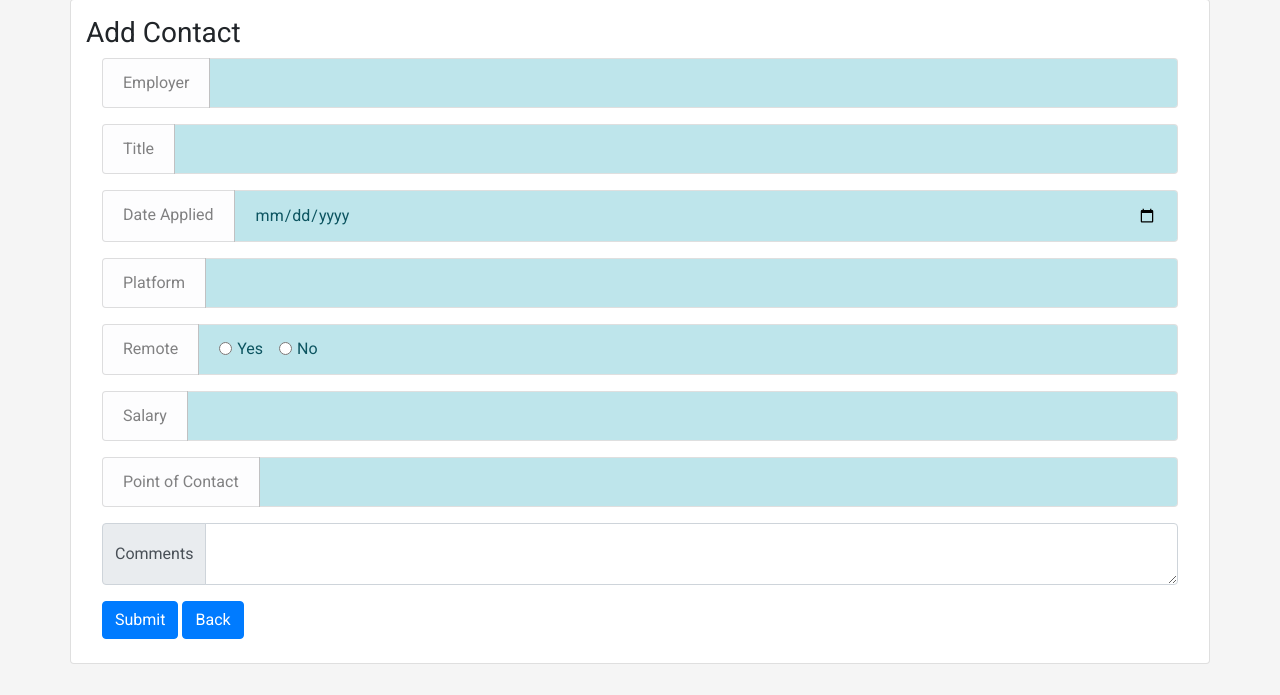
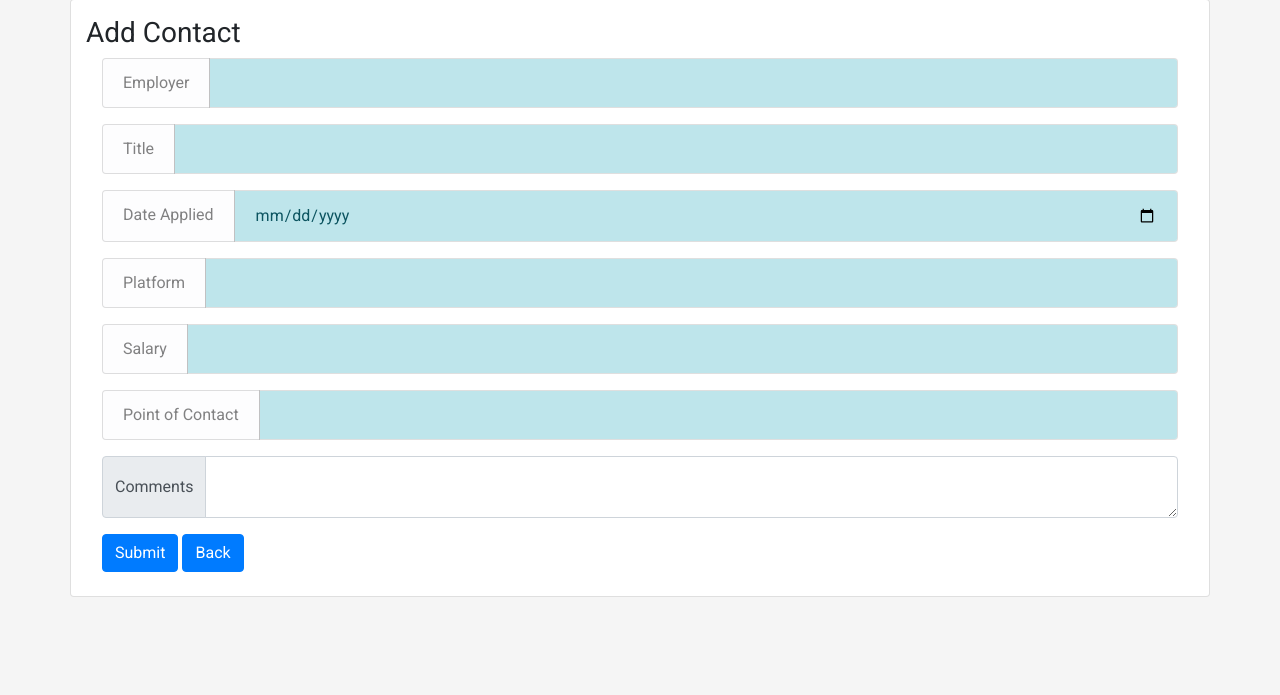
Before and after one commit to jgustavoj/python_junior_project, a Flask app: page /addcontact in a window 1280 px wide. Shown: the part 105-800 px from the top of the page. Run offline with Flask 2, Linux system fonts and the light colour scheme; some libraries are stand-ins or nearby versions.

Commit message:
db and adding contact in process

```diff
--- a/src/templates/add_contact.html
+++ b/src/templates/add_contact.html
@@ -55,7 +55,7 @@
         </div>
 
         <!-- Remote -->
-
+        <!--
         <div class="input-group mb-3 mr-3 ml-3">
             <div class="input-group-prepend">
                 <span class="input-group-text list-group-item list-group-item-light"
@@ -64,17 +64,15 @@
             <div type="text" class="form-control list-group-item list-group-item-info" aria-label="Default"
                 aria-describedby="inputGroup-sizing-default">
                 <div class="form-check form-check-inline">
-                    <input class="form-check-input" type="radio" name="inlineRadioOptions" id="inlineRadio1"
-                        value="option1">
+                    <input class="form-check-input" type="radio" name="remoteYes" id="inlineRadio1" value="option1">
                     <label class="form-check-label" for="inlineRadio1">Yes</label>
                 </div>
                 <div class="form-check form-check-inline">
-                    <input class="form-check-input" type="radio" name="inlineRadioOptions" id="inlineRadio2"
-                        value="option2">
+                    <input class="form-check-input" type="radio" name="remoteNo" id="inlineRadio2" value="option2">
                     <label class="form-check-label" for="inlineRadio2">No</label>
                 </div>
             </div>
-        </div>
+        </div> -->
 
         <!-- Salary -->
 
--- a/src/templates/moreinfo_contact.html
+++ b/src/templates/moreinfo_contact.html
@@ -47,7 +47,7 @@
 
                 <!-- Remote -->
 
-                <li class="input-group mb-3">
+                <!-- <li class="input-group mb-3">
                     <div class="input-group-prepend">
                         <span class="input-group-text list-group-item list-group-item-light"
                             id="inputGroup-sizing-default">Remote</span>
@@ -65,7 +65,7 @@
                             <label class="form-check-label" for="inlineRadio2">No</label>
                         </div>
                     </div>
-                </li>
+                </li> -->
 
                 <!-- Salary -->
 
--- a/src/views.py
+++ b/src/views.py
@@ -1,5 +1,5 @@
 from flask import Blueprint, flash, redirect, render_template, url_for, request
-from .models import Todo, User
+from .models import Todo
 from flask_login import login_required, current_user
 from . import db
 import datetime as dt
```
